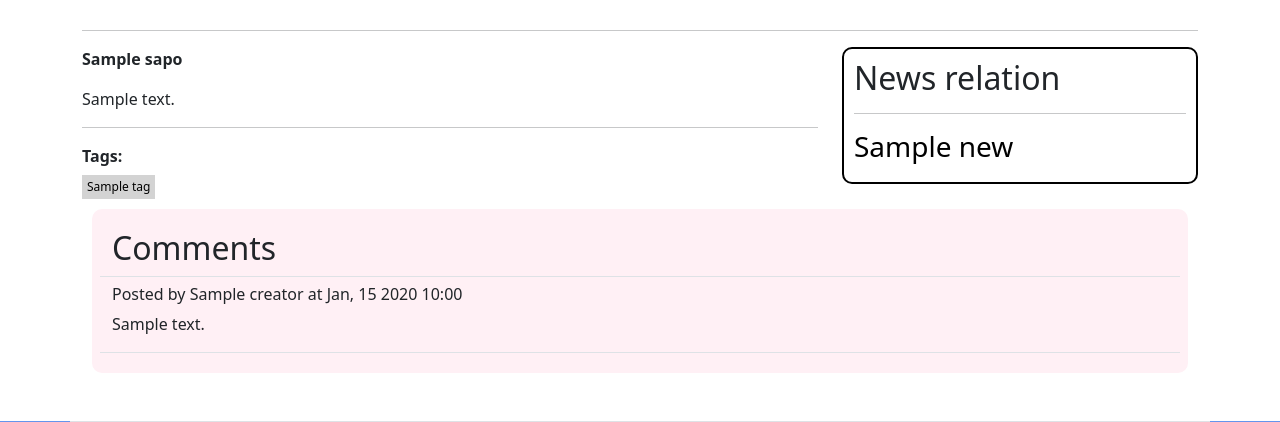
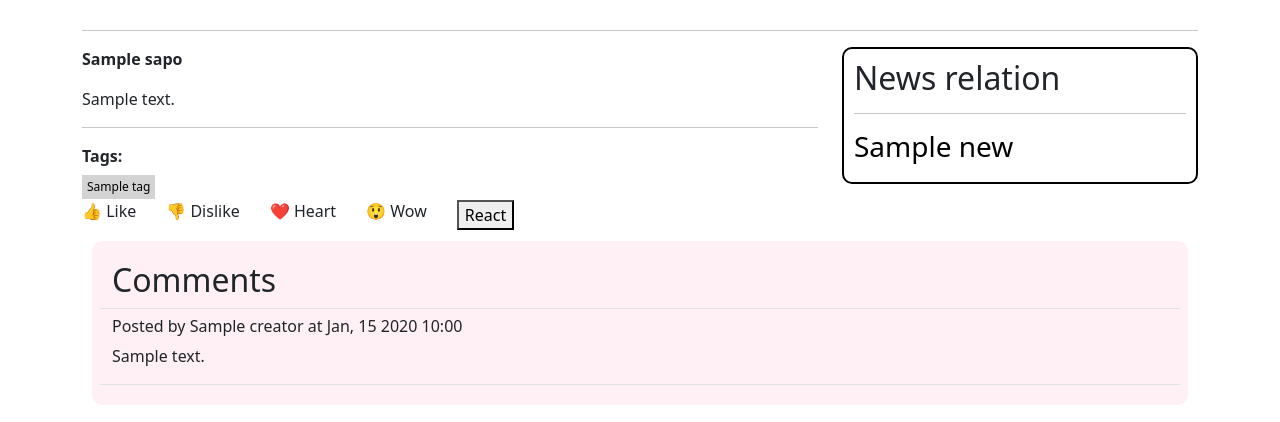
Before and after one commit to phantu279999/ReporterDEV, a Django app: template templates/news/detail_news.html in a window 1280 px wide. Shown: the part 221-643 px from the top of the page. Run offline with Django 5.2, Linux system fonts and the light colour scheme; the template is opened without the code that fills it: most values are stand-ins (such as "Sample title", 1, 10 or a date in 2020); some libraries are stand-ins or nearby versions.

Commit message:
add feature react for News

```diff
--- a/core/admin.py
+++ b/core/admin.py
@@ -1,7 +1,7 @@
 from django.contrib import admin
 
 from .models import Comment
-from core.news.models import News, NewsInZone, Zone, Tag, TagNews
+from core.news.models import News, NewsInZone, Zone, Tag, TagNews, ReactNews
 from core.blogs.models import Blog, Category, BlogInCate
 
 
@@ -35,6 +35,7 @@ admin.site.register(News, NewsAdmin)
 admin.site.register(Tag)
 admin.site.register(NewsInZone)
 admin.site.register(TagNews)
+admin.site.register(ReactNews)
 
 admin.site.register(Blog, BlogAdmin)
 admin.site.register(Category)
--- a/core/news/urls.py
+++ b/core/news/urls.py
@@ -10,5 +10,6 @@ urlpatterns = [
 	path('news-zone/<slug:url>/', views.news_in_zone, name='news_in_zone'),
 	path('news-tag/<slug:url>/', views.news_in_tag, name='news_in_tag'),
 	path("lastest-news/", views.lastest_news_view, name='lastest_news'),
+	path('react-news/<int:pk>/', views.react_news_view, name='react_news'),
 	# path('create-news/', views.create_news_view, name='create_news'),
 ]
--- a/static/css/news.css
+++ b/static/css/news.css
@@ -50,3 +50,26 @@ textarea {
     border-radius: 10px;
     background-color: lavenderblush;
 }
+
+/* ============================ REACTION NEWS ==================================== */
+.react-form {
+    display: flex;
+    align-items: center;
+    gap: 15px; /* Khoảng cách giữa các phần tử */
+}
+
+.react-form label {
+    display: flex;
+    align-items: center;
+    gap: 5px; /* Khoảng cách giữa icon và chữ */
+    cursor: pointer;
+}
+
+.react-form input[type="radio"] {
+    display: none; /* Ẩn radio button */
+}
+
+.react-form label:hover {
+    opacity: 0.8;
+}
+/* ================================================================ */
--- a/templates/news/detail_news.html
+++ b/templates/news/detail_news.html
@@ -57,5 +57,23 @@
             </div>
         </div>
     </div>
+    <div class="react-news">
+        <form method="post" action="{% url 'news:react_news' pk=new.pk %}" class="react-form">
+            {% csrf_token %}
+            <input type="radio" id="like" name="reaction" value="like">
+            <label for="like">👍 Like</label><br>
+
+            <input type="radio" id="dislike" name="reaction" value="dislike">
+            <label for="dislike">👎 Dislike</label><br>
+
+            <input type="radio" id="heart" name="reaction" value="heart">
+            <label for="heart">❤️ Heart</label><br>
+
+            <input type="radio" id="wow" name="reaction" value="wow">
+            <label for="wow">😲 Wow</label><br>
+
+            <button type="submit">React</button>
+        </form>
+    </div>
     {% include "news/new_comments.html" %}
 {% endblock %}
```
Also changed, not shown: core/news/models.py (+21 -0 lines), core/news/views.py (+16 -1 lines). Lines whose indentation alone changed are shown as unchanged.
